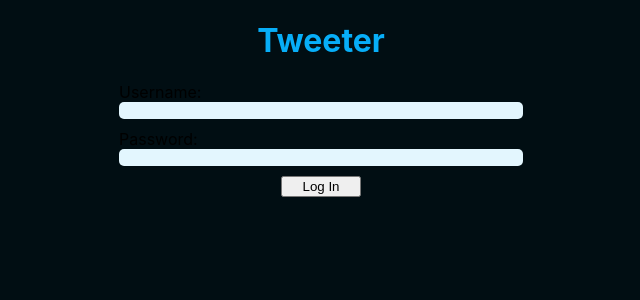
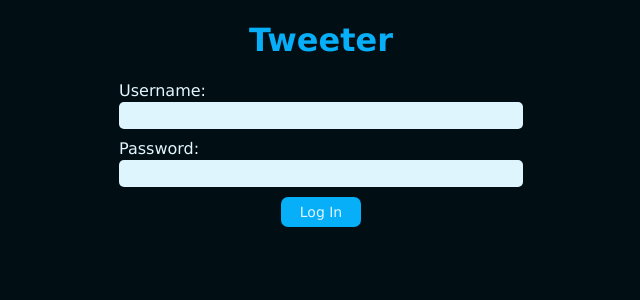
Before and after one commit to husaamkhan/tweeter, a JavaScript app: page / in a window 1280 px wide. Shown: the top 300 px of the page, without its empty margins (319-959 px from the left). Built offline with nearby package versions, Linux system fonts and the light colour scheme; the HTML template or start-up script is replaced by a standard one.

Commit message:
feat: Input+Button hover styling and transition

```diff
--- a/src/App.css
+++ b/src/App.css
@@ -35,17 +35,43 @@
 
 body {
 	background-color: #010e13;
+	font-family: 'Verdana', sans-serif;
 }
 
 input[type=text] {
 	width: 400px;
-	background-color: #e3f6fe;
+	height: 25px;
+	background-color: #dff5fe;
 	border: none;
-	border-radius: 5px
+	border-radius: 5px;
+	transition: 0.2s;
 }
 
 button {
+	font-family: "Verdana", sans-serif;
+	font-size: 14px;
+	color: #e3f6fe;
+	background-color: #07aef8;
 	width: 80px;
+	height: 30px;
+	border: none;
+	border-radius: 7px;
+	transition: 0.2s;
+}
+
+button:hover {
+	background-color: #36bdf9;
+	transition: 0.2s;
+}
+
+button:active {
+	background-color: #0580b6;
+	transition: 0.2s;
+}
+
+input:hover {
+	background-color:#caeefd;
+	transition: 0.2s;
 }
 
 .input-div {
@@ -58,3 +84,8 @@ button {
 .logo {
 	color: #07aef8;
 }
+
+label {
+	color: #e3f6fe;
+	margin-bottom: 2px;
+}
```
